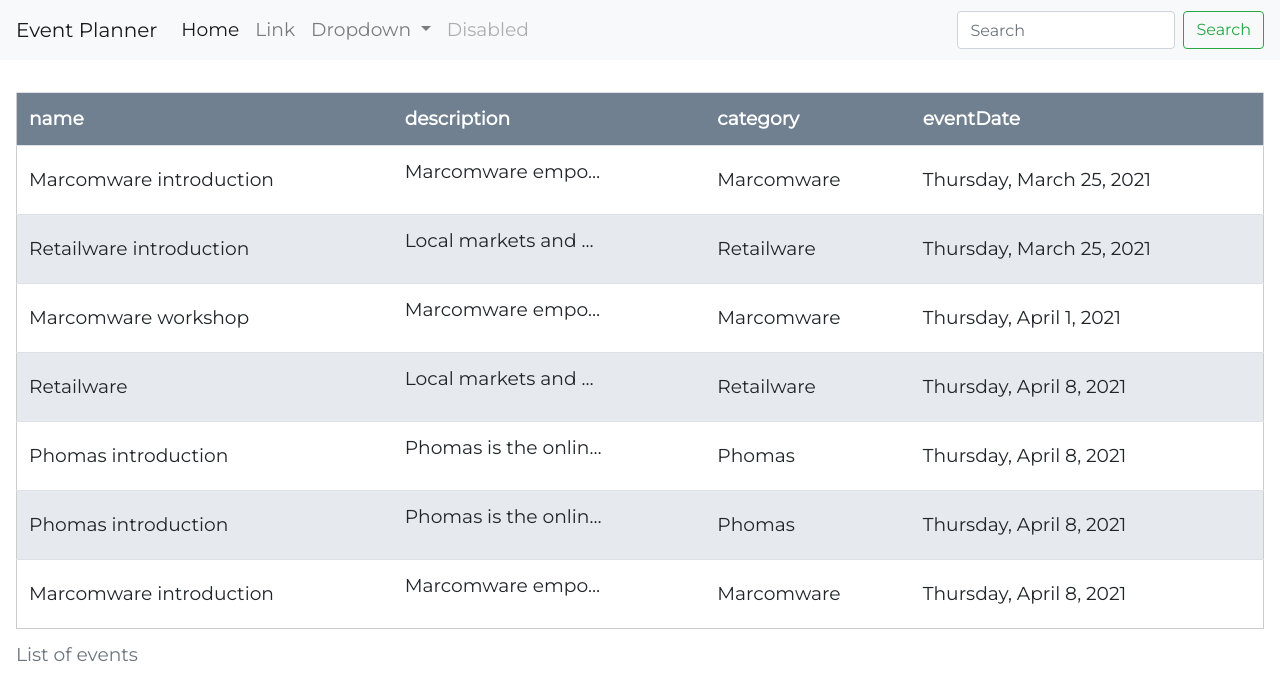
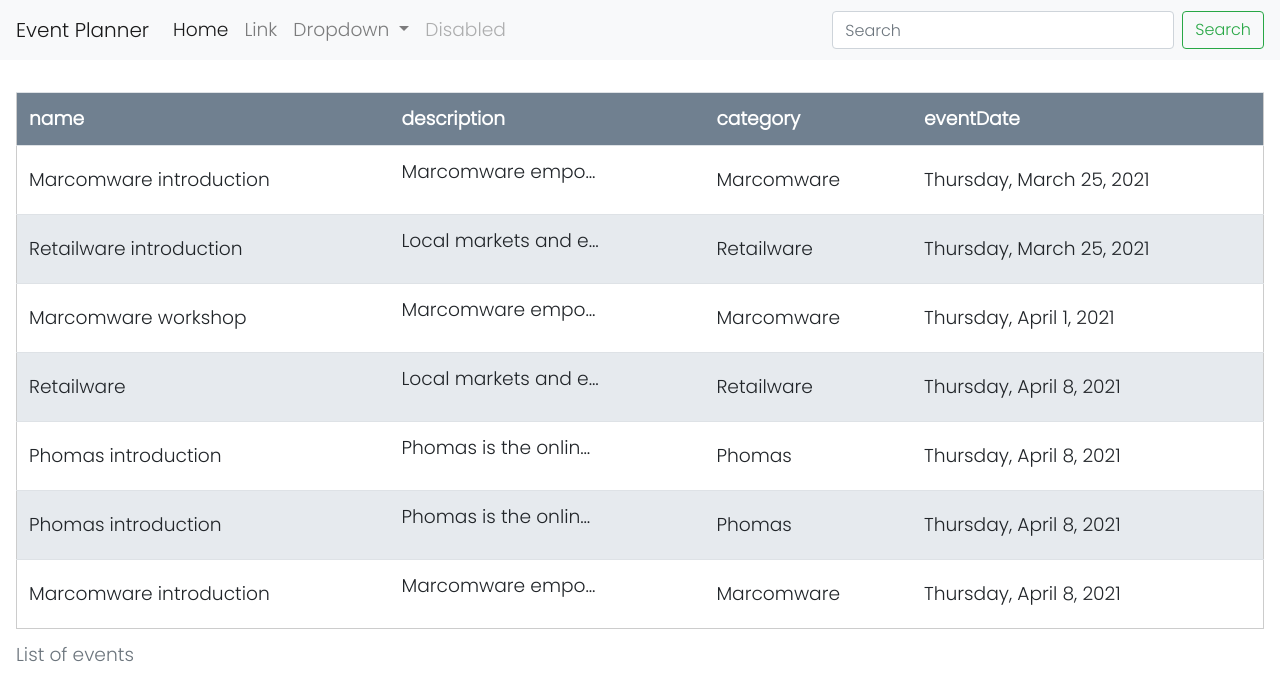
Before and after one commit to reposman33/Linx-IT_eventPlanner, an Angular app: page / in a window 1280 px wide. Shown: the top 700 px of the page. Built offline with nearby package versions, Linux system fonts and the light colour scheme.

Commit message:
Change font to Poppins;

```diff
--- a/src/styles.scss
+++ b/src/styles.scss
@@ -1,7 +1,7 @@
 /* You can add global styles to this file, and also import other style files */
-@import url('https://fonts.googleapis.com/css2?family=Montserrat&display=swap');
-
+@import url('//fonts.googleapis.com/css2?family=Poppins:wght@300&display=swap');
+@import url("//cdn.jsdelivr.net/npm/bootstrap-icons@1.3.0/font/bootstrap-icons.css");
 body {
-	font-family: 'Montserrat', sans-serif;
+	font-family: 'Poppins', sans-serif;
 	font-size: 14pt;
 }
```
